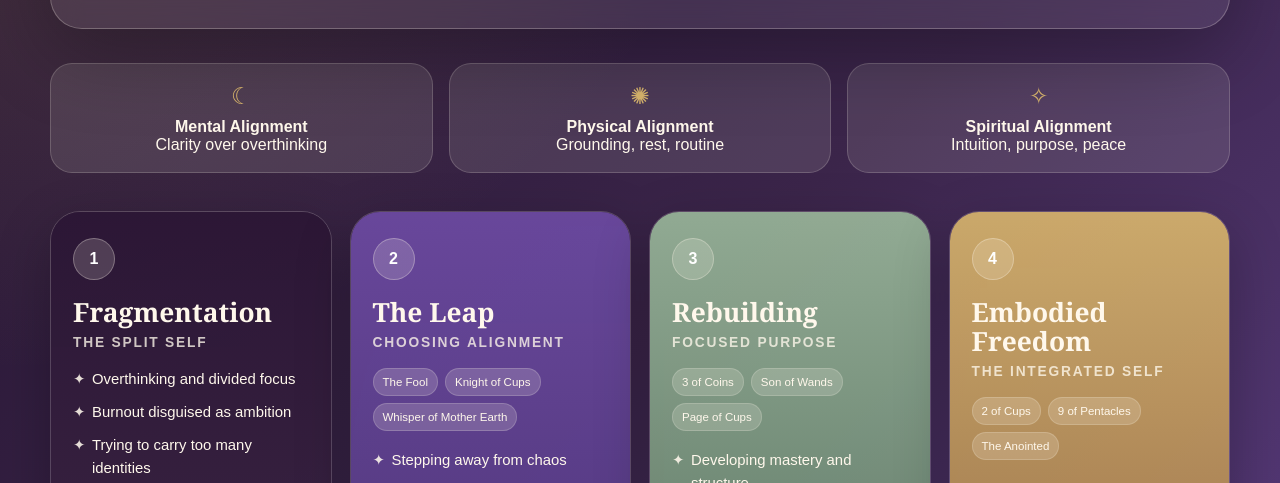
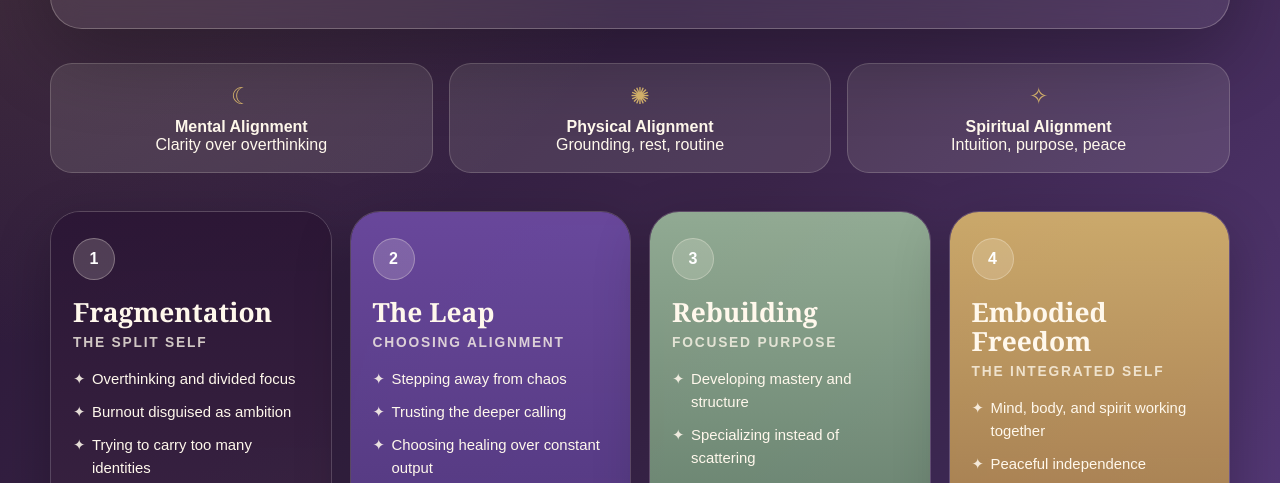
Before and after one commit to anharris08/Alignment, a plain HTML site: page index.html in a window 1280 px wide. Shown: the part 423-906 px from the top of the page. Drawn offline with Linux system fonts and the light colour scheme.

Commit message:
Update index.html

```diff
--- a/index.html
+++ b/index.html
@@ -364,10 +364,6 @@
         <div class="number">2</div>
         <h2>The Leap</h2>
         <h3>Choosing Alignment</h3>
-        <div class="cards">
-          <span class="card-tag">The Fool</span>
-          <span class="card-tag">Knight of Cups</span>
-          <span class="card-tag">Whisper of Mother Earth</span>
         </div>
         <ul>
           <li>Stepping away from chaos</li>
@@ -383,11 +379,6 @@
         <div class="number">3</div>
         <h2>Rebuilding</h2>
         <h3>Focused Purpose</h3>
-        <div class="cards">
-          <span class="card-tag">3 of Coins</span>
-          <span class="card-tag">Son of Wands</span>
-          <span class="card-tag">Page of Cups</span>
-        </div>
         <ul>
           <li>Developing mastery and structure</li>
           <li>Specializing instead of scattering</li>
@@ -402,11 +393,6 @@
         <div class="number">4</div>
         <h2>Embodied Freedom</h2>
         <h3>The Integrated Self</h3>
-        <div class="cards">
-          <span class="card-tag">2 of Cups</span>
-          <span class="card-tag">9 of Pentacles</span>
-          <span class="card-tag">The Anointed</span>
-        </div>
         <ul>
           <li>Mind, body, and spirit working together</li>
           <li>Peaceful independence</li>
```
